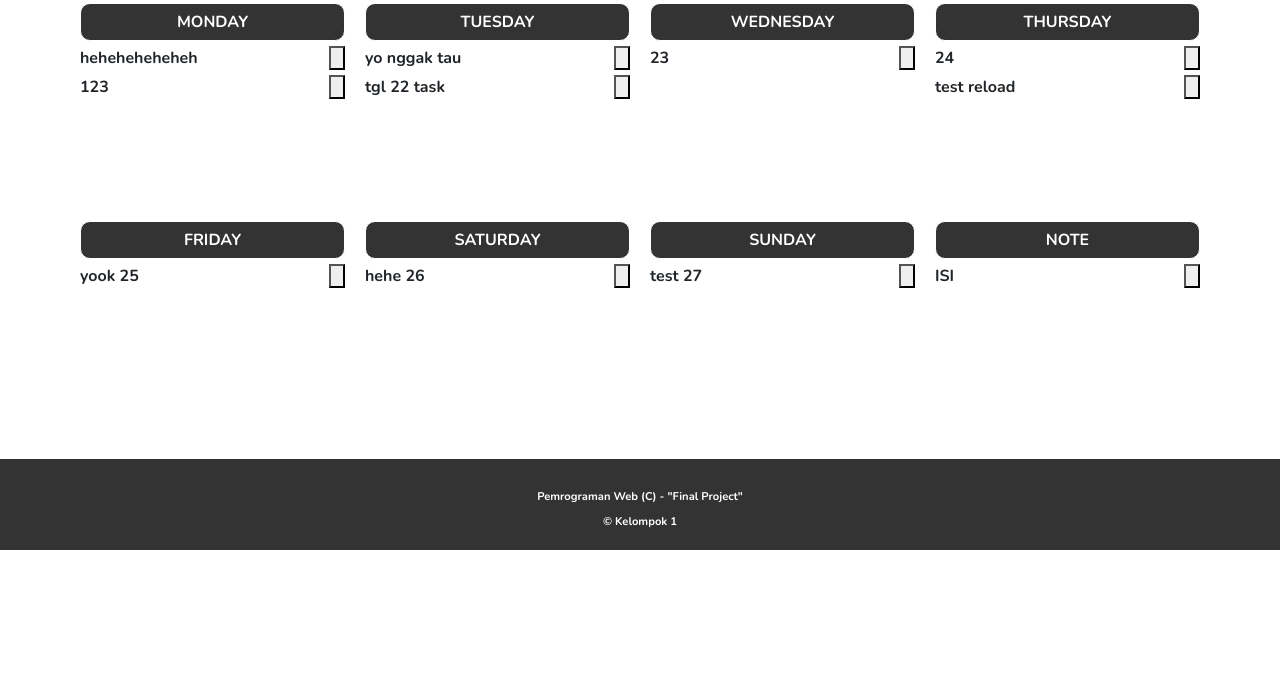
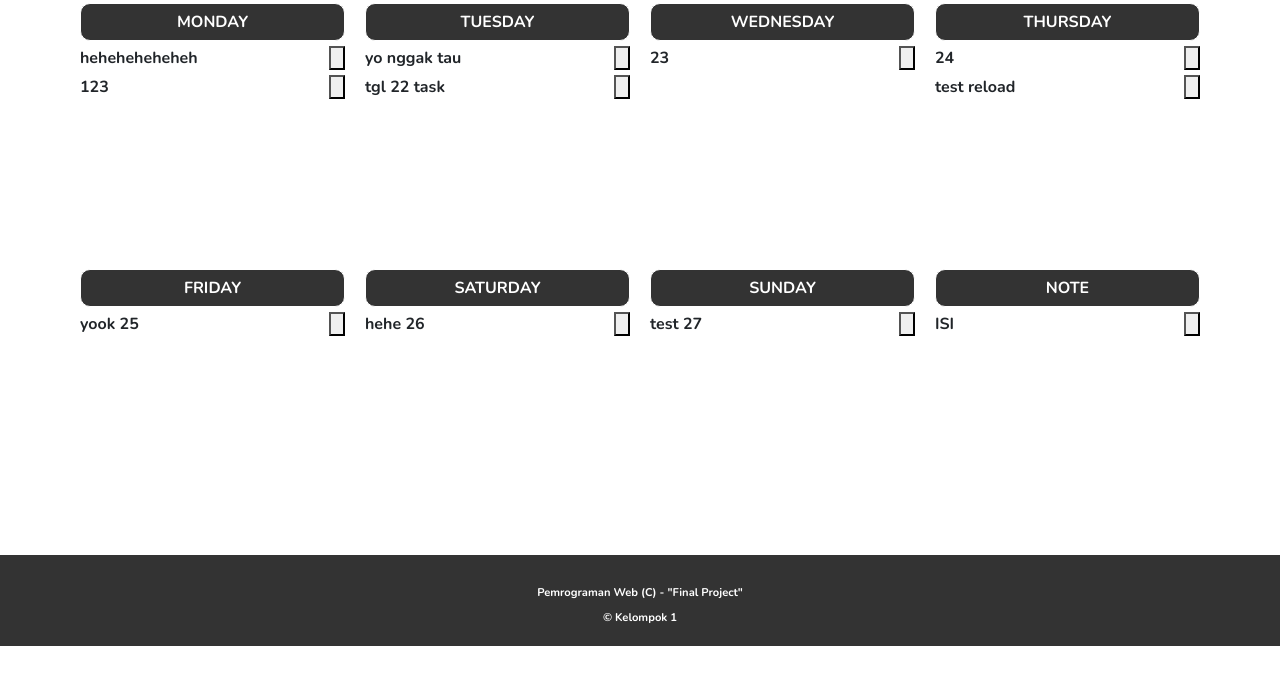
Before and after one commit to Meily123/Weekly_Planner, a Django app: page /task/ in a window 1280 px wide. Shown: the part 113-800 px from the top of the page. Run offline with Django 4.2, Linux system fonts and the light colour scheme; data comes from the database, SQL or seed files in the repository; some libraries are stand-ins or nearby versions.

Commit message:
adjust block size

```diff
--- a/templates/test.html
+++ b/templates/test.html
@@ -11,7 +11,7 @@
 
     .container-in {
         display: flex;
-        height: 218px;
+        height: 266px;
     }
 
     .d-container {
```
